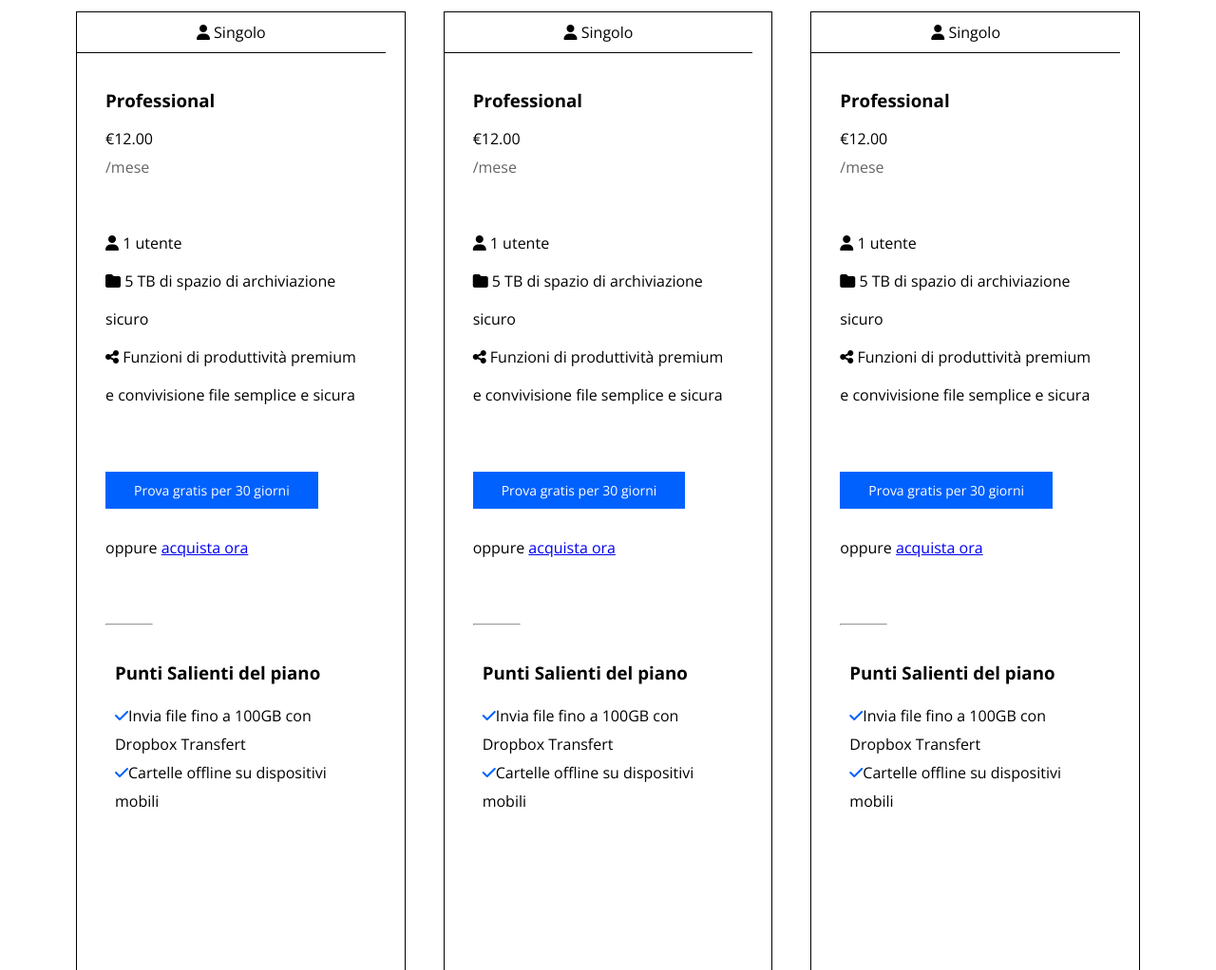
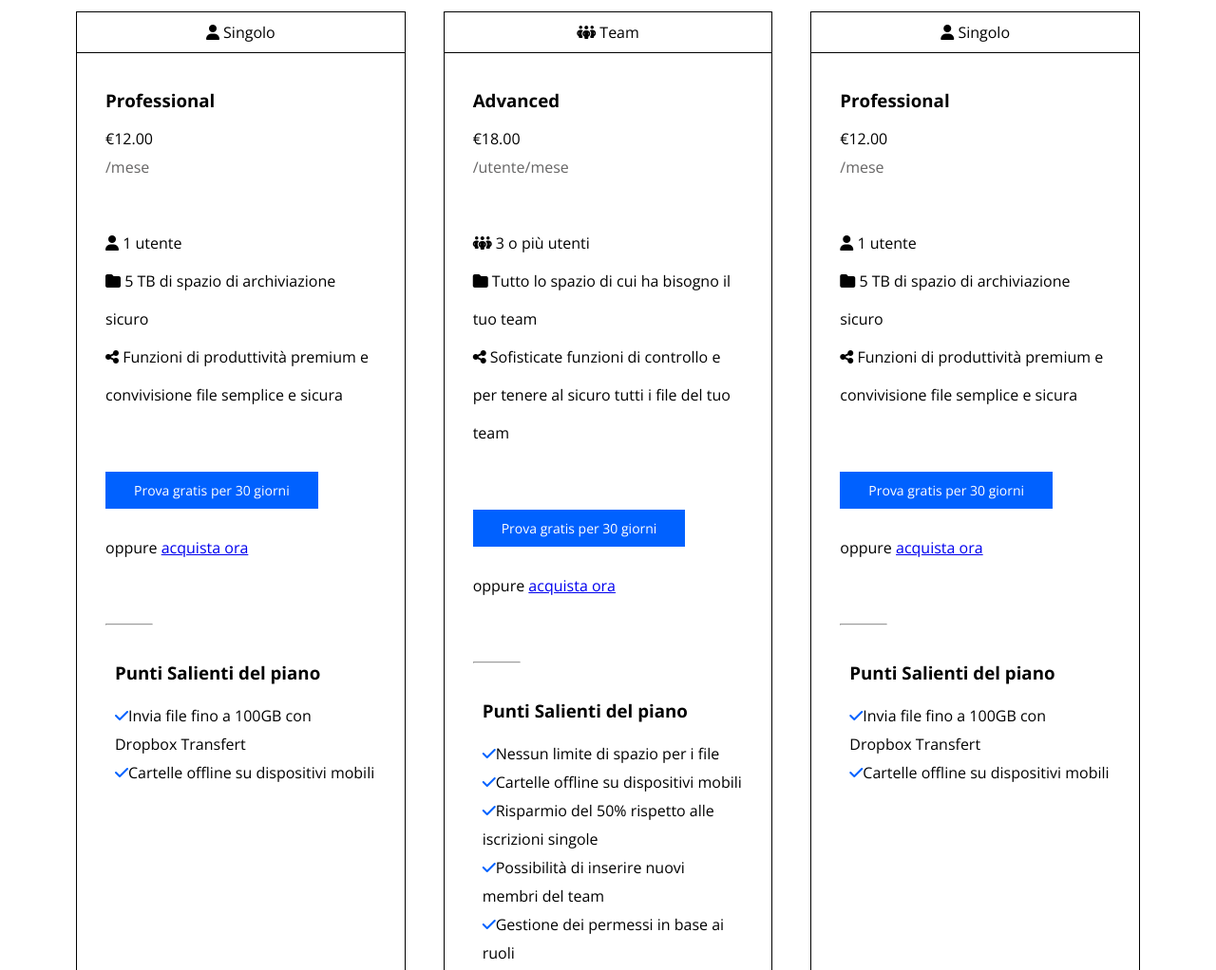
Before and after one commit to SabrinaGiancaspr/htmlcss-dropbox, a plain HTML site: page index.html in a window 1280 px wide. Shown: the part 900-1922 px from the top of the page at 95% size. Drawn offline with nearby package versions, Linux system fonts and the light colour scheme.

Commit message:
edit 2 card

```diff
--- a/css/app.css
+++ b/css/app.css
@@ -131,7 +131,6 @@ body{
 .card{
   border: 1px solid black;
   padding-bottom: 200px;
-  padding-right: 20px;
 }
 
 .category-col{
--- a/index.html
+++ b/index.html
@@ -104,24 +104,28 @@
         <div class="col-4">
           <div class="card">
           <div class="category-col">
-           <i class="fa-solid fa-user" style="color: #000000;"></i>
-            Singolo
+            <i class="fa-solid fa-people-group" style="color: #000000;"></i>
+            Team
           </div>
             <div class="padding-col line-height-40px">
-              <h3 class="title-col">Professional</h3>
-              <div class="price">&euro;12.00</div>
-              <div class="month">/mese</div>
-              <div><i class="fa-solid fa-user" style="color: #000000;"></i> 1 utente</div>
-              <div><i class="fa-solid fa-folder" style="color: #000000;"></i> 5 TB di spazio di archiviazione sicuro</div>
-              <div class="share line-height-40px"><i class="fa-solid fa-share-nodes" style="color: #000000;"></i> Funzioni di produttività premium e convivisione file semplice e sicura</div>
+              <h3 class="title-col">Advanced</h3>
+              <div class="price">&euro;18.00</div>
+              <div class="month">/utente/mese</div>
+              <div><i class="fa-solid fa-people-group" style="color: #000000;"></i> 3 o più utenti</div>
+              <div><i class="fa-solid fa-folder" style="color: #000000;"></i> Tutto lo spazio di cui ha bisogno il tuo team</div>
+              <div class="share line-height-40px"><i class="fa-solid fa-share-nodes" style="color: #000000;"></i> Sofisticate funzioni di controllo e per tenere al sicuro tutti i file del tuo team</div>
               <a class="button-big prova-gratis line-height-40px " href="#">Prova gratis per 30 giorni</a>
               <div class="acquista-ora line-height-80px">oppure <a href="#">acquista ora</a></div>
               <hr class="line">
               <ul>
                 <h3 class="subtitle-col">Punti Salienti del piano</h3>
-                <li><i class="fa-solid fa-check" style="color: #0061FF;"></i>Invia file fino a 100GB con Dropbox Transfert</li>
+                <li><i class="fa-solid fa-check" style="color: #0061FF;"></i>Nessun limite di spazio per i file</li>
                 <li><i class="fa-solid fa-check" style="color: #0061FF;"></i>Cartelle offline su dispositivi mobili</li>
+                <li><i class="fa-solid fa-check" style="color: #0061FF;"></i>Risparmio del 50% rispetto alle iscrizioni singole</li>
+                <li><i class="fa-solid fa-check" style="color: #0061FF;"></i>Possibilità di inserire nuovi membri del team</li>
+                <li><i class="fa-solid fa-check" style="color: #0061FF;"></i>Gestione dei permessi in base ai ruoli</li>
               </ul>
+<!-- problema seconda card più lunga delle altre  -->
             </div>
           </div>
         </div>
```
